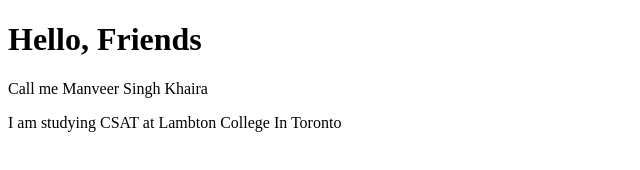
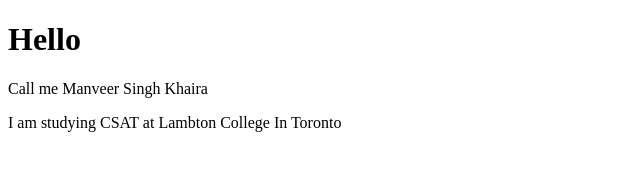
Before and after one commit to nidhiJayani/website-1, a plain HTML site: page index.html in a window 1280 px wide. Shown: the whole page, without its empty margins (0-640 px from the left). Drawn offline with Linux system fonts and the light colour scheme.

Commit message:
Update index.html

```diff
--- a/index.html
+++ b/index.html
@@ -4,7 +4,7 @@
     <title>Hello, world!</title>
   </head>
   <body>
-    <h1>Hello, Friends</h1>
+    <h1>Hello</h1>
     <p>Call me Manveer Singh Khaira</p>
     <p>I am studying CSAT at Lambton College In Toronto</p>
   </body>
```
